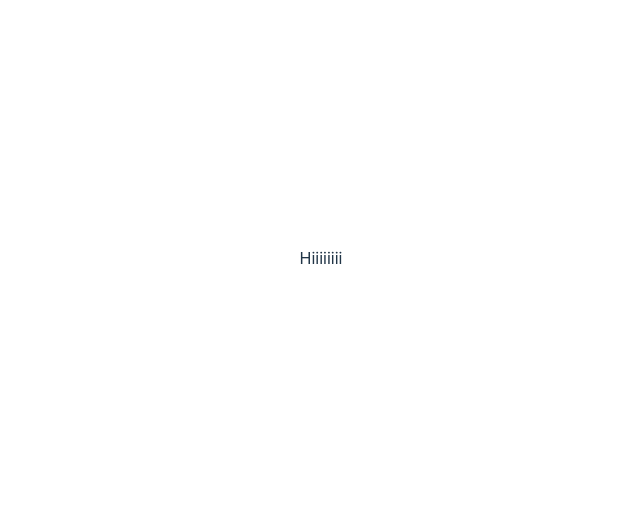
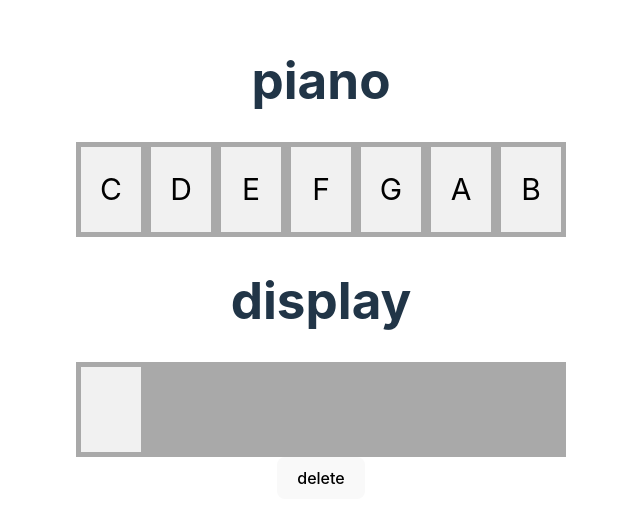
Before and after one commit to tingwry/dupMe, a React (Vite) app in the folder client/: page / in a window 1280 px wide. Shown: the part 142-664 px from the top of the page, without its empty margins (319-959 px from the left). Built offline with nearby package versions, Linux system fonts and the light colour scheme.

Commit message:
piano v1

```diff
--- a/client/src/App.tsx
+++ b/client/src/App.tsx
@@ -1,12 +1,13 @@
 import { useState } from "react";
 import reactLogo from "./assets/react.svg";
 import "./App.css";
-import SendMessage from "./components/SendMessage";
+// import SendMessage from "./components/SendMessage";
+import Piano from "./components/Piano";
 
 function App() {
   return (
     <div className="App">
-      <SendMessage />
+      <Piano />
     </div>
   );
 }
--- /dev/null
+++ b/client/src/components/Component.css
@@ -0,0 +1,24 @@
+.piano-container {
+    display: flex;
+    background-color: darkgrey;
+}
+
+.piano-container > div {
+    background-color: #f1f1f1;
+    color: black;
+    width: 50px;
+    height: 75px;
+    padding: 5px;
+    margin: 5px;
+    text-align: center;
+    line-height: 75px;
+    font-size: 30px;
+
+}
+
+.piano-container > div:hover {
+    background-color: DodgerBlue;
+    color: white;
+    cursor: pointer;
+
+}
--- /dev/null
+++ b/client/src/components/Piano.tsx
@@ -0,0 +1,40 @@
+import React from 'react';
+import { useState } from 'react';
+import './component.css';
+
+function Piano() {
+    const allnotes = ['C', 'D', 'E', 'F', 'G', 'A', 'B'];
+    const [noteslist, setNoteslist] = useState([{id:0, note: ''}]);
+    const handleClickNote = (item: string) => {
+        console.log(item);
+        setNoteslist([...noteslist, {id:noteslist.length, note:item}])
+    }
+    console.log(noteslist);
+
+    return (
+        <>
+            <h1>piano</h1>
+            <div className='piano-container'>
+                {allnotes.map((item) => (
+                    <div
+                    key={item}
+                    onClick={() => {handleClickNote(item);}}>
+                        {item}
+                    </div>
+                ))}
+            </div>
+            <h1>display</h1>
+            <div className='piano-container'>
+                {noteslist.map((item) => (
+                    <div>
+                        {item.note}
+                    </div>
+                ))}
+
+            </div>
+            <button>delete</button>
+        </>
+    )
+}
+
+export default Piano
```
Also changed, not shown: 2 other files (tests, documents, lock files or other folders).
